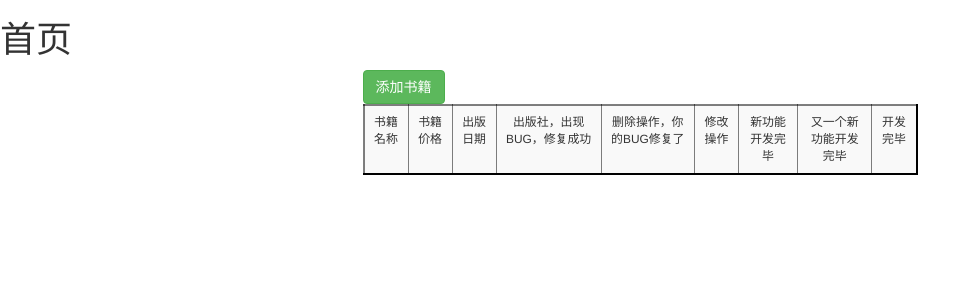
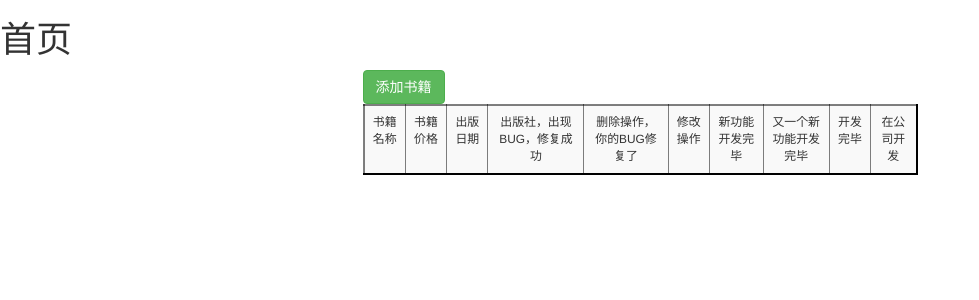
Before and after one commit to xiaofeinie/books, a Django app: page / in a window 1280 px wide. Shown: the top 300 px of the page, without its empty margins (0-979 px from the left). Run offline with Django 3.2, Linux system fonts and the light colour scheme; data that the repository does not hold is empty; some libraries are stand-ins or nearby versions.

Commit message:
公司开发第一次

```diff
--- a/templates/index.html
+++ b/templates/index.html
@@ -52,6 +52,7 @@
                     <td>新功能开发完毕</td>
                     <td>又一个新功能开发完毕</td>
                     <td>开发完毕</td>
+                    <td>在公司开发</td>
                 </tr>
 
                 {% for foo in ret %}
```
